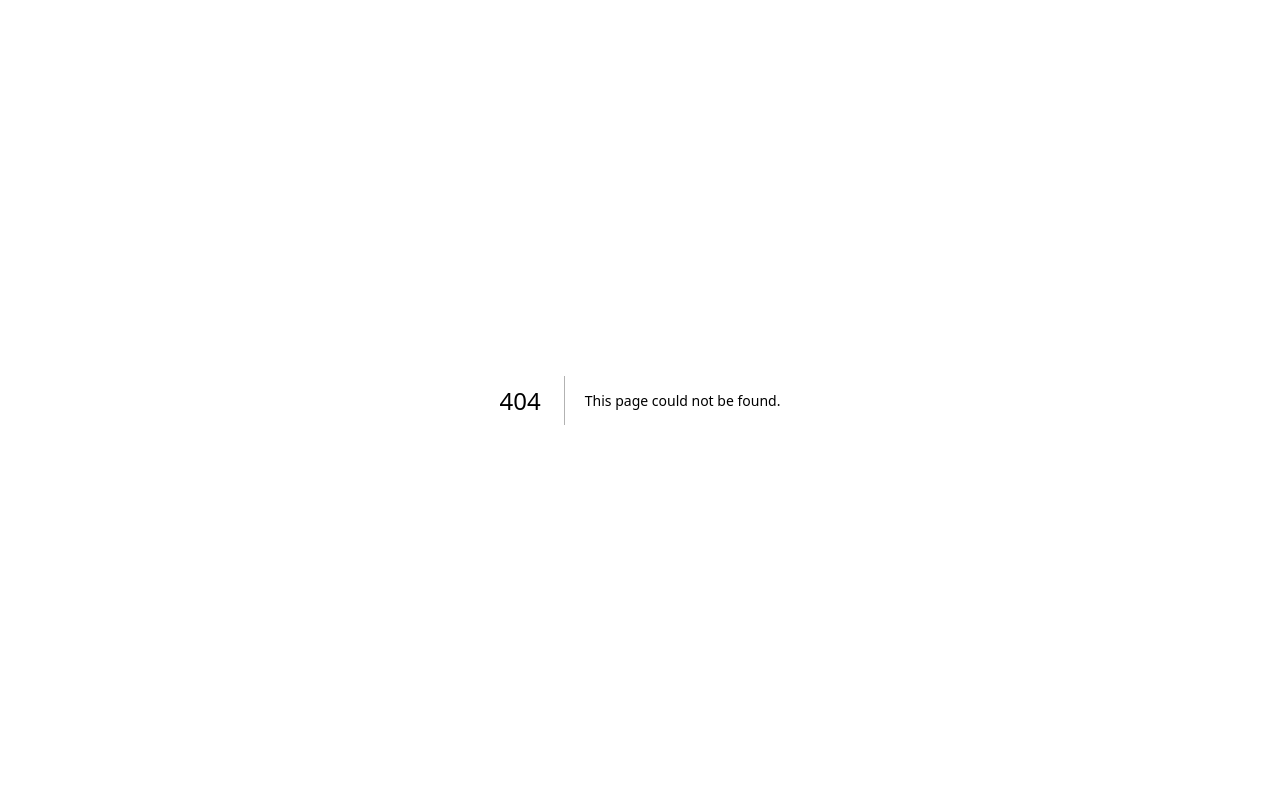
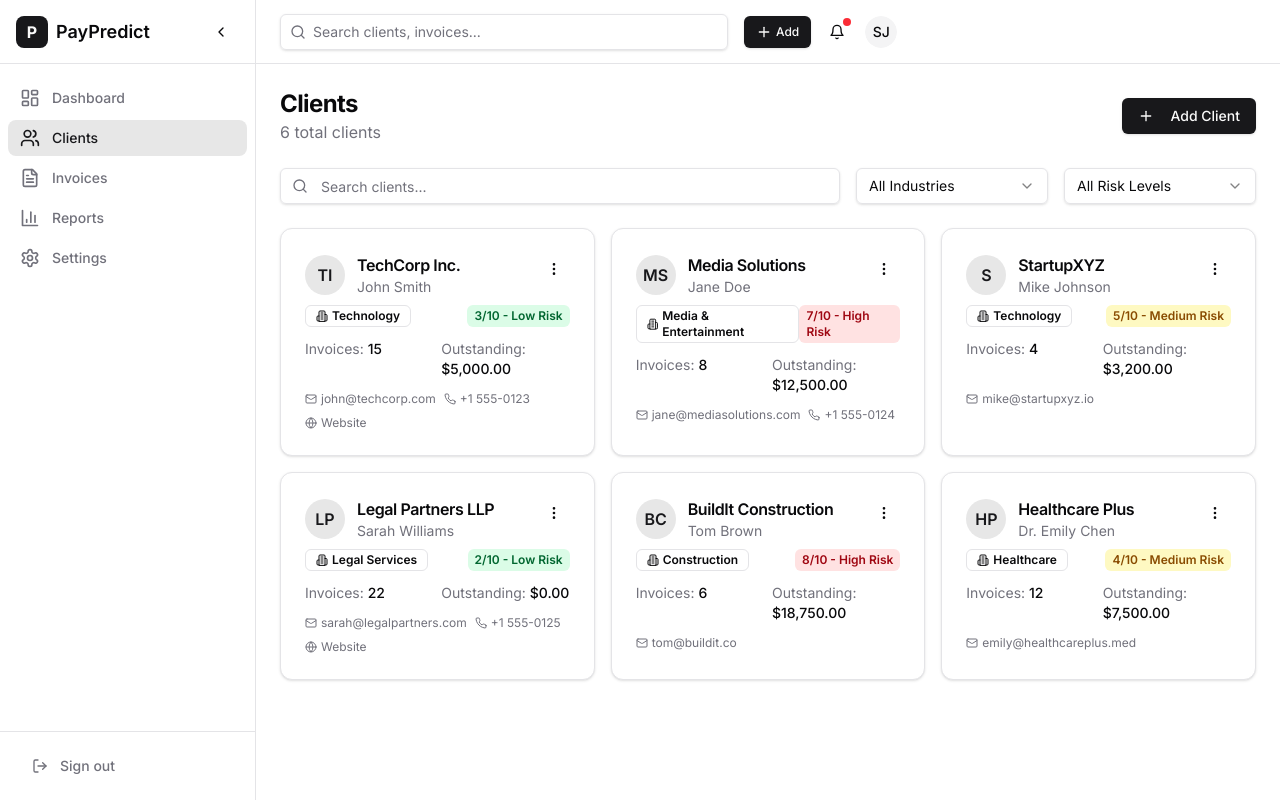
Before and after one commit to LarsCowe/payment-predictor, a Next.js app: page /clients in a window 1280 px wide. Before the commit this address had no page. Built offline with nearby package versions, Linux system fonts and the light colour scheme.

Commit message:
feat: add clients list page

```diff
--- /dev/null
+++ b/src/app/(dashboard)/clients/page.tsx
@@ -0,0 +1,173 @@
+import type { Metadata } from "next";
+import Link from "next/link";
+import { PageHeader } from "@/components/layout/header";
+import { ClientCard, ClientCardSkeleton } from "@/components/data-display/client-card";
+import { Button } from "@/components/ui/button";
+import { Input } from "@/components/ui/input";
+import {
+  Select,
+  SelectContent,
+  SelectItem,
+  SelectTrigger,
+  SelectValue,
+} from "@/components/ui/select";
+import { Plus, Search, SlidersHorizontal } from "lucide-react";
+import { industries, industryLabels } from "@/lib/validations/client";
+
+export const metadata: Metadata = {
+  title: "Clients",
+  description: "Manage your clients and view risk assessments",
+};
+
+// Mock data
+const clients = [
+  {
+    id: "c1",
+    companyName: "TechCorp Inc.",
+    contactName: "John Smith",
+    contactEmail: "john@techcorp.com",
+    phone: "+1 555-0123",
+    website: "https://techcorp.com",
+    industry: "technology" as const,
+    riskScore: 3,
+    totalInvoices: 15,
+    totalOutstanding: 5000,
+  },
+  {
+    id: "c2",
+    companyName: "Media Solutions",
+    contactName: "Jane Doe",
+    contactEmail: "jane@mediasolutions.com",
+    phone: "+1 555-0124",
+    industry: "media" as const,
+    riskScore: 7,
+    totalInvoices: 8,
+    totalOutstanding: 12500,
+  },
+  {
+    id: "c3",
+    companyName: "StartupXYZ",
+    contactName: "Mike Johnson",
+    contactEmail: "mike@startupxyz.io",
+    industry: "technology" as const,
+    riskScore: 5,
+    totalInvoices: 4,
+    totalOutstanding: 3200,
+  },
+  {
+    id: "c4",
+    companyName: "Legal Partners LLP",
+    contactName: "Sarah Williams",
+    contactEmail: "sarah@legalpartners.com",
+    phone: "+1 555-0125",
+    website: "https://legalpartners.com",
+    industry: "legal" as const,
+    riskScore: 2,
+    totalInvoices: 22,
+    totalOutstanding: 0,
+  },
+  {
+    id: "c5",
+    companyName: "BuildIt Construction",
+    contactName: "Tom Brown",
+    contactEmail: "tom@buildit.co",
+    industry: "construction" as const,
+    riskScore: 8,
+    totalInvoices: 6,
+    totalOutstanding: 18750,
+  },
+  {
+    id: "c6",
+    companyName: "Healthcare Plus",
+    contactName: "Dr. Emily Chen",
+    contactEmail: "emily@healthcareplus.med",
+    industry: "healthcare" as const,
+    riskScore: 4,
+    totalInvoices: 12,
+    totalOutstanding: 7500,
+  },
+];
+
+/**
+ * Clients list page
+ */
+export default function ClientsPage() {
+  return (
+    <div className="space-y-6">
+      <PageHeader
+        title="Clients"
+        description={`${clients.length} total clients`}
+      >
+        <Button asChild>
+          <Link href="/clients/new">
+            <Plus className="h-4 w-4 mr-2" />
+            Add Client
+          </Link>
+        </Button>
+      </PageHeader>
+
+      {/* Filters */}
+      <div className="flex flex-col sm:flex-row gap-4">
+        <div className="relative flex-1">
+          <Search className="absolute left-3 top-1/2 -translate-y-1/2 h-4 w-4 text-muted-foreground" />
+          <Input
+            placeholder="Search clients..."
+            className="pl-10"
+          />
+        </div>
+        <Select defaultValue="all">
+          <SelectTrigger className="w-full sm:w-48">
+            <SelectValue placeholder="Industry" />
+          </SelectTrigger>
+          <SelectContent>
+            <SelectItem value="all">All Industries</SelectItem>
+            {industries.map((industry) => (
+              <SelectItem key={industry} value={industry}>
+                {industryLabels[industry]}
+              </SelectItem>
+            ))}
+          </SelectContent>
+        </Select>
+        <Select defaultValue="all">
+          <SelectTrigger className="w-full sm:w-48">
+            <SelectValue placeholder="Risk Level" />
+          </SelectTrigger>
+          <SelectContent>
+            <SelectItem value="all">All Risk Levels</SelectItem>
+            <SelectItem value="low">Low Risk (1-3)</SelectItem>
+            <SelectItem value="medium">Medium Risk (4-6)</SelectItem>
+            <SelectItem value="high">High Risk (7-10)</SelectItem>
+          </SelectContent>
+        </Select>
+      </div>
+
+      {/* Client Grid */}
+      <div className="grid gap-4 md:grid-cols-2 lg:grid-cols-3">
+        {clients.map((client) => (
+          <ClientCard
+            key={client.id}
+            {...client}
+            onEdit={() => {}}
+            onDelete={() => {}}
+          />
+        ))}
+      </div>
+
+      {/* Empty State */}
+      {clients.length === 0 && (
+        <div className="text-center py-12">
+          <h3 className="text-lg font-semibold mb-2">No clients yet</h3>
+          <p className="text-muted-foreground mb-4">
+            Add your first client to start tracking payment risk
+          </p>
+          <Button asChild>
+            <Link href="/clients/new">
+              <Plus className="h-4 w-4 mr-2" />
+              Add Client
+            </Link>
+          </Button>
+        </div>
+      )}
+    </div>
+  );
+}
```
